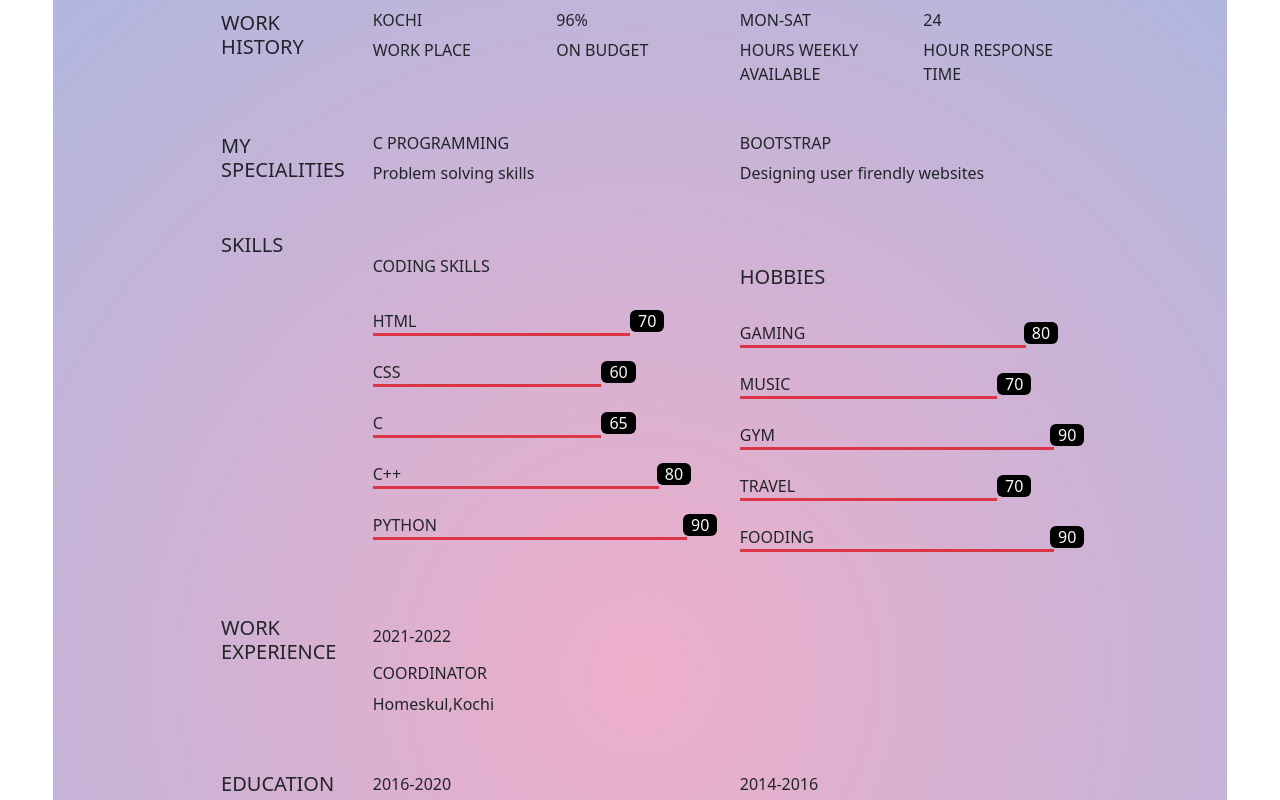
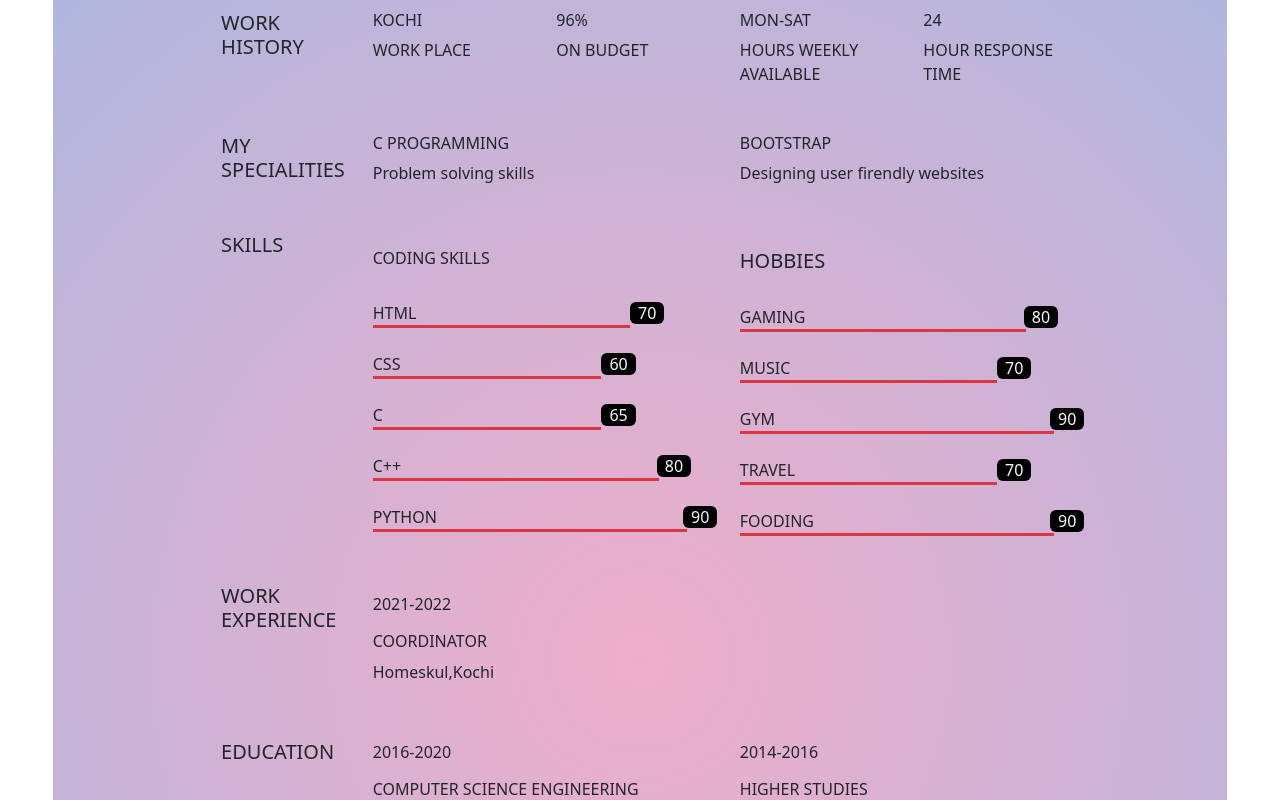
Before and after one commit to abhiram8898/Profiletemplate, a plain HTML site: page index.html in a window 1280 px wide. Shown: the part 563-1363 px from the top of the page. Drawn offline with nearby package versions, Linux system fonts and the light colour scheme.

Commit message:
style-5 commit

```diff
--- a/index.html
+++ b/index.html
@@ -142,7 +142,7 @@
                     <div class="col-12 col-lg-2 py-3 text-end-md">
                         <h5>SKILLS</h5>
                     </div>
-                    <div class="col-12 col-sm-10 py-4 row">
+                    <div class="col-12 col-sm-10 py-3 row">
                         <div class="col-12 col-md-6 py-3">
                             <h6>CODING SKILLS</h6>
 
@@ -213,7 +213,7 @@
                                 </div>
                             </div>
                         </div>
-                        <div class="col-12 col-md-6 py-4">
+                        <div class="col-12 col-md-6 py-3">
                             <h5>HOBBIES</h5>
                             <div
                                 class="col-10 pt-4 border border-3 border-top-0 border-end-0 border-start-0 border-danger"
```
